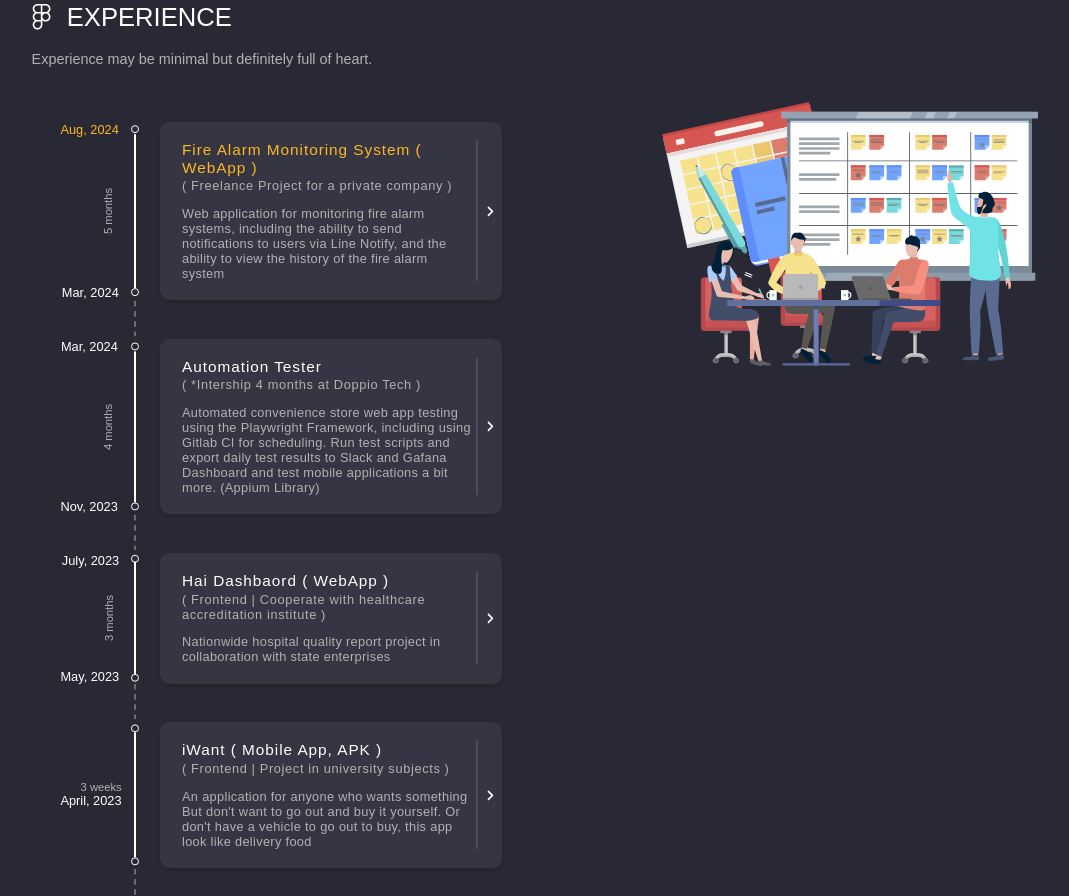
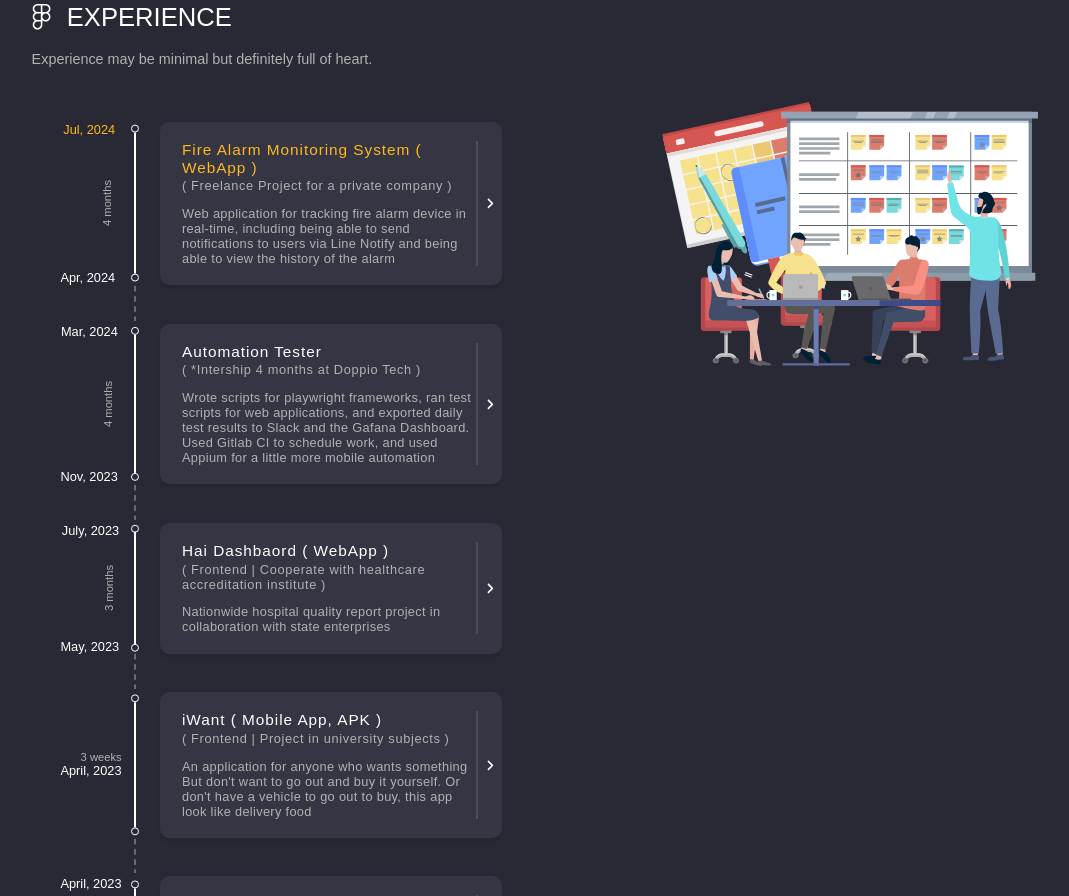
Before and after one commit to csnpch/ham_burger, a React (Vite) app: page / in a window 1280 px wide. Shown: the part 1440-2336 px from the top of the page, without its empty margins (58-1127 px from the left). Built offline with nearby package versions, Linux system fonts and the light colour scheme; a web font is replaced by a local one.

Commit message:
update data

```diff
--- a/src/Sections/Experience/data.tsx
+++ b/src/Sections/Experience/data.tsx
@@ -54,11 +54,11 @@ export const dataTimeline: dataTimelineInterface[] = [
   {
     title: `Fire Alarm Monitoring System ( WebApp )`,
     subtitle: `( Freelance Project for a private company )`,
-    description: `Web application for monitoring fire alarm systems, including the ability to send notifications to users via Line Notify, and the ability to view the history of the fire alarm system`,
+    description: `Web application for tracking fire alarm device in real-time, including being able to send notifications to users via Line Notify and being able to view the history of the alarm`,
     date: {
-      start: `Mar, 2024`,
-      end: `Aug, 2024`,
-      helper: '5 months',
+      start: `Apr, 2024`,
+      end: `Jul, 2024`,
+      helper: '4 months',
     },
     link: ``,
     tools_used: [
@@ -75,7 +75,7 @@ export const dataTimeline: dataTimelineInterface[] = [
   {
     title: `Automation Tester`,
     subtitle: `( *Intership 4 months at Doppio Tech )`,
-    description: `Automated convenience store web app testing using the Playwright Framework, including using Gitlab CI for scheduling. Run test scripts and export daily test results to Slack and Gafana Dashboard and test mobile applications a bit more. (Appium Library)`,
+    description: `Wrote scripts for playwright frameworks, ran test scripts for web applications, and exported daily test results to Slack and the Gafana Dashboard. Used Gitlab CI to schedule work, and used Appium for a little more mobile automation`,
     date: {
       start: `Nov, 2023`,
       end: `Mar, 2024`,
--- a/vite.config.ts
+++ b/vite.config.ts
@@ -5,7 +5,6 @@ import { resolve } from "path";
 // https://vitejs.dev/config/
 export default defineConfig({
   plugins: [react()],
-  base: '/ham_burger/',
   resolve: {
       alias: {
           "@": resolve(__dirname, "src"),
```
